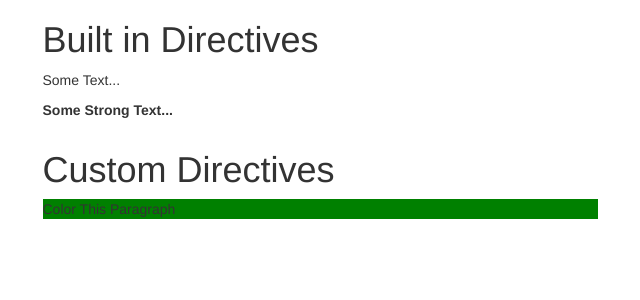
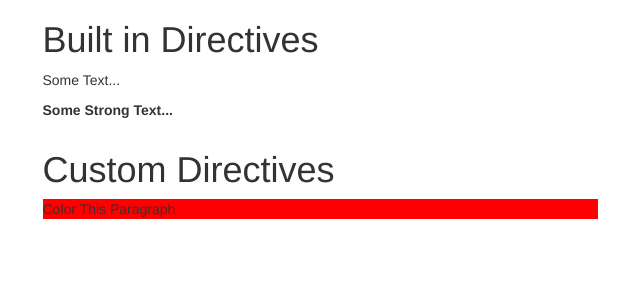
Before and after one commit to smarigowda/vuejs-cli-udemy, a Vue app: page / in a window 1280 px wide. Shown: the top 300 px of the page, without its empty margins (320-960 px from the left). Built offline with nearby package versions, Linux system fonts and the light colour scheme; a web font is replaced by a local one.

Commit message:
passing value

```diff
--- a/src/App.vue
+++ b/src/App.vue
@@ -10,7 +10,7 @@
         <div class="row">
             <div class="col-xs-12 col-sm-8 col-sm-offset-2 col-md-6 col-md-offset-3">
                 <h1>Custom Directives</h1>
-                <p v-highlight>Color This Paragraph</p>
+                <p v-highlight="'red'">Color This Paragraph</p>
             </div>
         </div>
     </div>
--- a/src/main.js
+++ b/src/main.js
@@ -3,7 +3,8 @@ import App from "./App.vue";
 
 Vue.directive('highlight', {
   bind(el, binding, vnode) {
-    el.style.backgroundColor = 'green'
+    // el.style.backgroundColor = 'green'
+    el.style.backgroundColor = binding.value;
   }
 })
 export const eventBus = new Vue();
```
